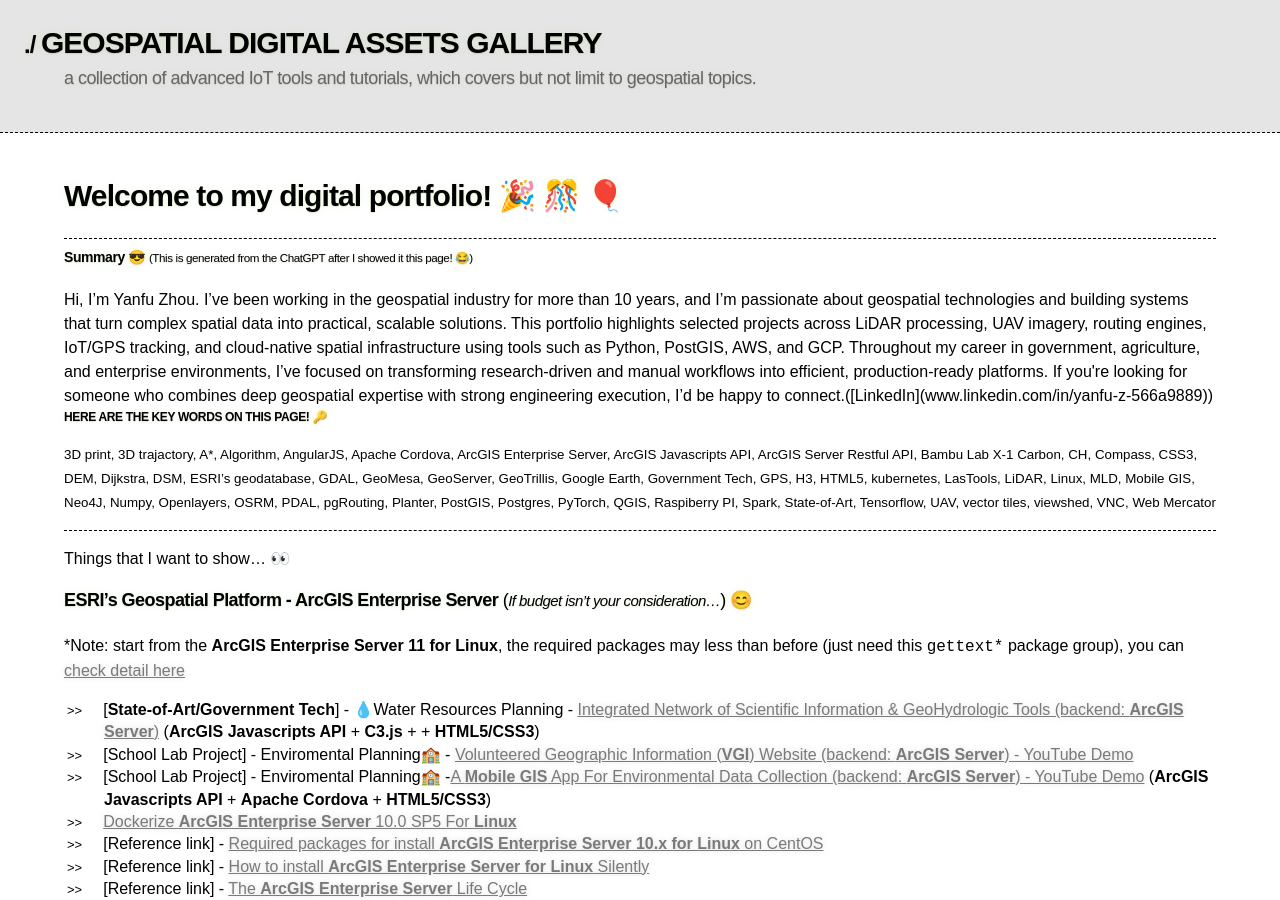
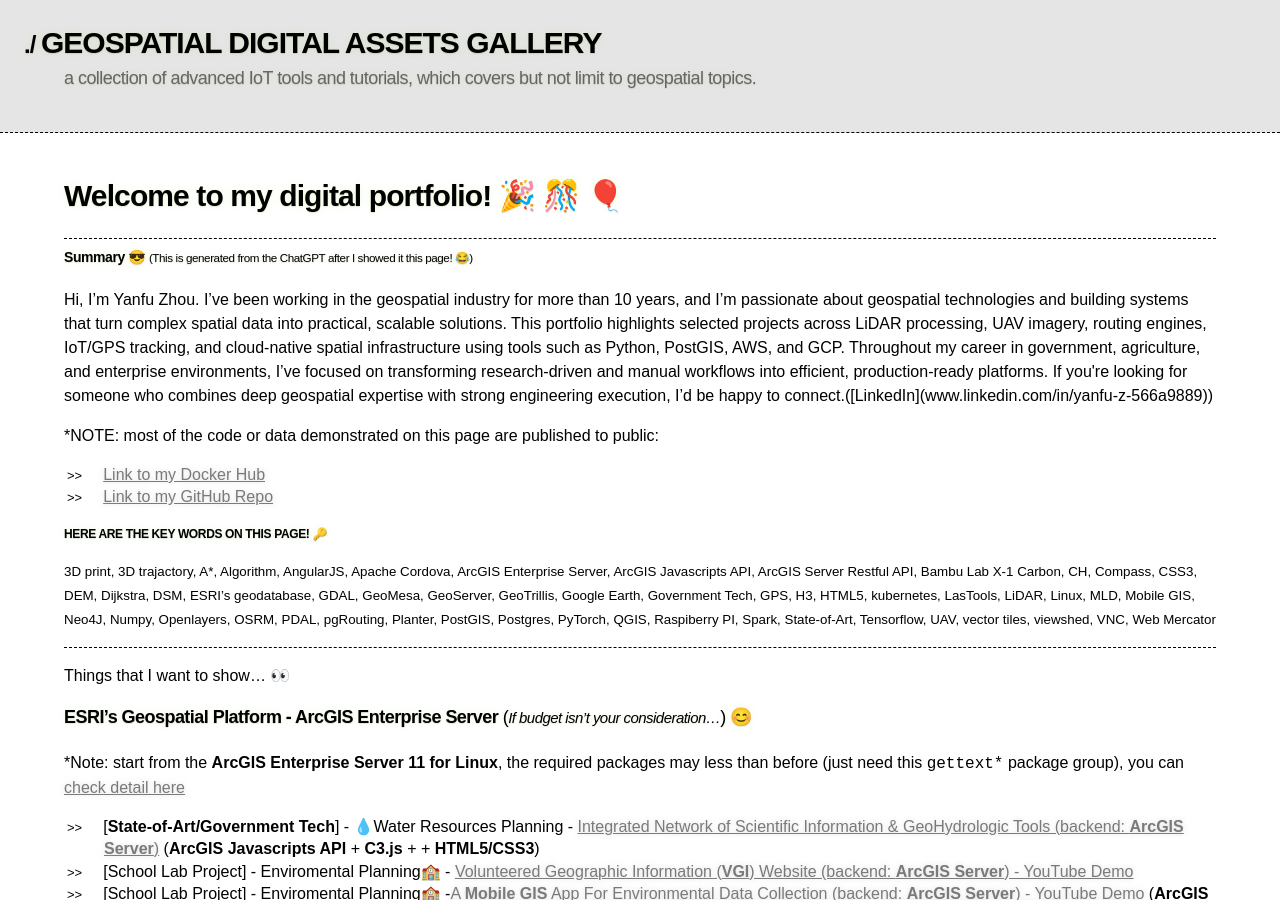
Before and after one commit to yanfuzhou/yanfuzhou.github.io, a Jekyll site: the page built from index.md, in a window 1280 px wide and 900 px high. Built offline with Jekyll 4.4.1, drawn with Linux system fonts in a browser that asks for light colours; our own code applies the rules of GitHub Pages for plain Markdown files.

Commit message:
new feature added

```diff
--- a/index.md
+++ b/index.md
@@ -12,6 +12,11 @@
 <middle>This portfolio highlights selected projects across LiDAR processing, UAV imagery, routing engines, IoT/GPS tracking, and cloud-native spatial infrastructure using tools such as Python, PostGIS, AWS, and GCP. Throughout my career in government, agriculture, and enterprise environments, I’ve focused on transforming research-driven and manual workflows into efficient, production-ready platforms.</middle>
 
 <middle>If you're looking for someone who combines deep geospatial expertise with strong engineering execution, I’d be happy to connect.([LinkedIn](www.linkedin.com/in/yanfu-z-566a9889))</middle>
+
+*NOTE: most of the code or data demonstrated on this page are published to public:
+
+- [Link to my Docker Hub](https://hub.docker.com/u/yzhou16)
+- [Link to my GitHub Repo](https://github.com/yanfuzhou?tab=repositories)
 
 ##### [](#header-5) **Here are the key words on this page!** 🔑
 <small>3D print, 3D trajactory, A*, Algorithm, AngularJS, Apache Cordova, ArcGIS Enterprise Server, ArcGIS Javascripts API, ArcGIS Server Restful API, Bambu Lab X-1 Carbon, CH, Compass, CSS3, DEM, Dijkstra, DSM, ESRI's geodatabase, GDAL, GeoMesa, GeoServer, GeoTrillis, Google Earth, Government Tech, GPS, H3, HTML5, kubernetes, LasTools, LiDAR, Linux, MLD, Mobile GIS, Neo4J, Numpy, Openlayers, OSRM, PDAL, pgRouting, Planter, PostGIS, Postgres, PyTorch, QGIS, Raspiberry PI, Spark, State-of-Art, Tensorflow, UAV, vector tiles, viewshed, VNC, Web Mercator</small>
```
Also changed, not shown: docs/DockerizingArcGISServerForLinux.md (+1 -1 lines).
